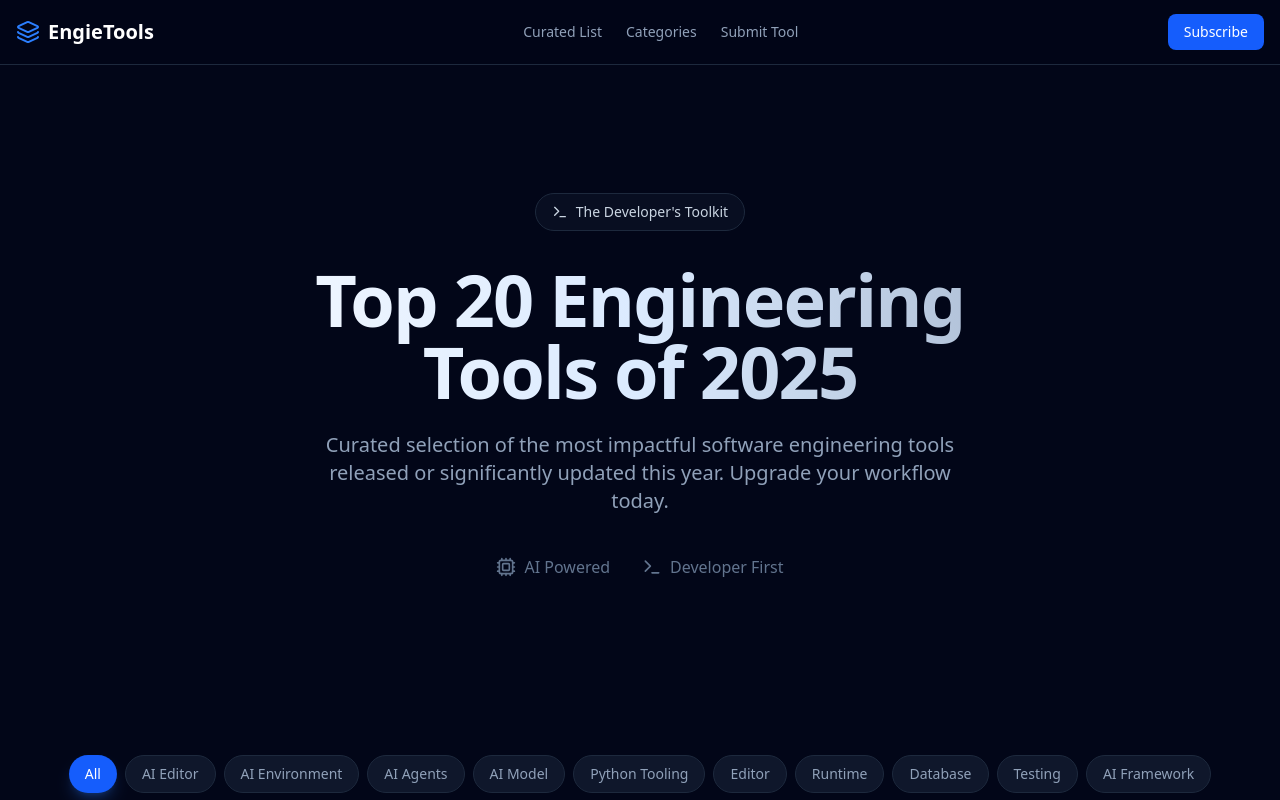
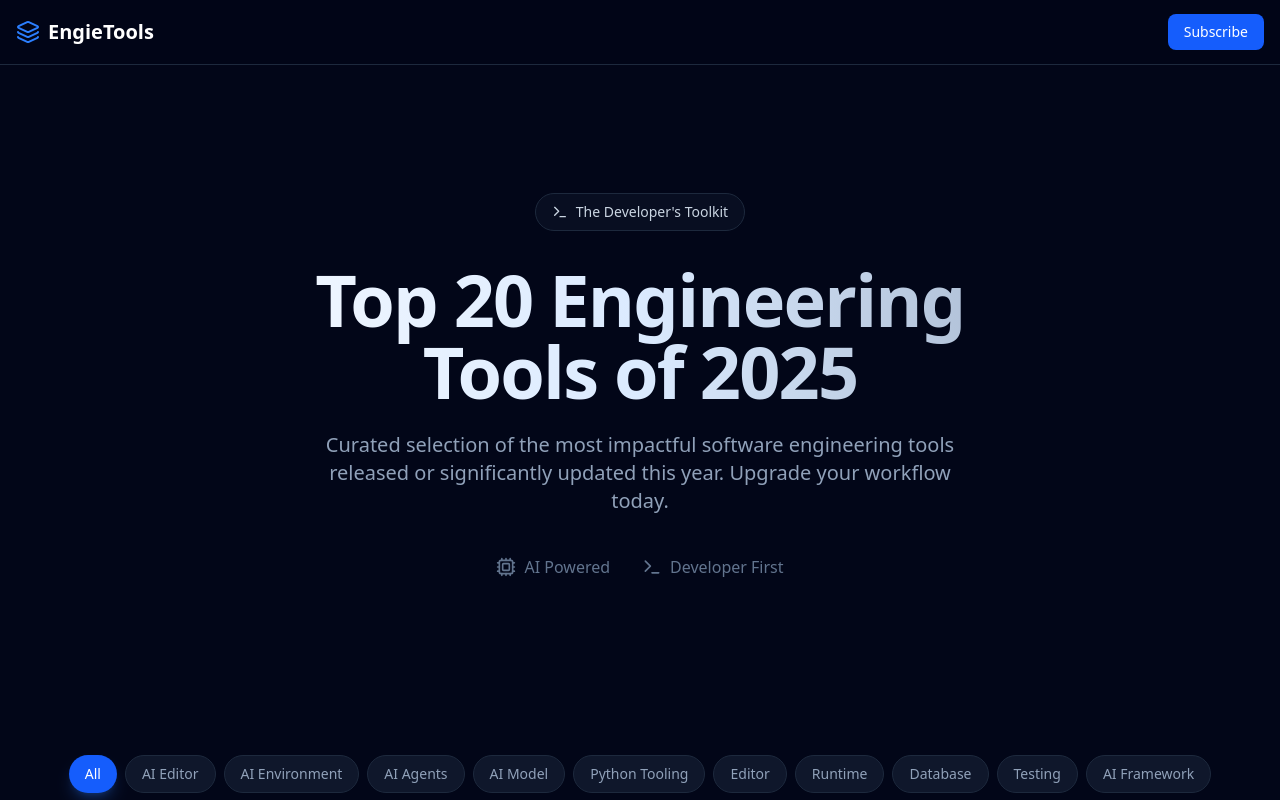
Before and after one commit to estsauver/engietools, a React (Vite) app: page / in a window 1280 px wide. Shown: the top 800 px of the page. Built offline with nearby package versions, Linux system fonts and the light colour scheme.

Commit message:
Remove navigation links from header

```diff
--- a/src/components/Header.tsx
+++ b/src/components/Header.tsx
@@ -9,11 +9,6 @@ export const Header: FC = () => {
           <Layers className="text-blue-500" />
           <span>EngieTools</span>
         </div>
-        <nav className="hidden md:flex gap-6 text-slate-400 text-sm font-medium">
-          <a href="#" className="hover:text-white transition-colors">Curated List</a>
-          <a href="#" className="hover:text-white transition-colors">Categories</a>
-          <a href="#" className="hover:text-white transition-colors">Submit Tool</a>
-        </nav>
         <button className="px-4 py-2 bg-blue-600 hover:bg-blue-500 text-white rounded-lg text-sm font-medium transition-colors">
           Subscribe
         </button>
```
